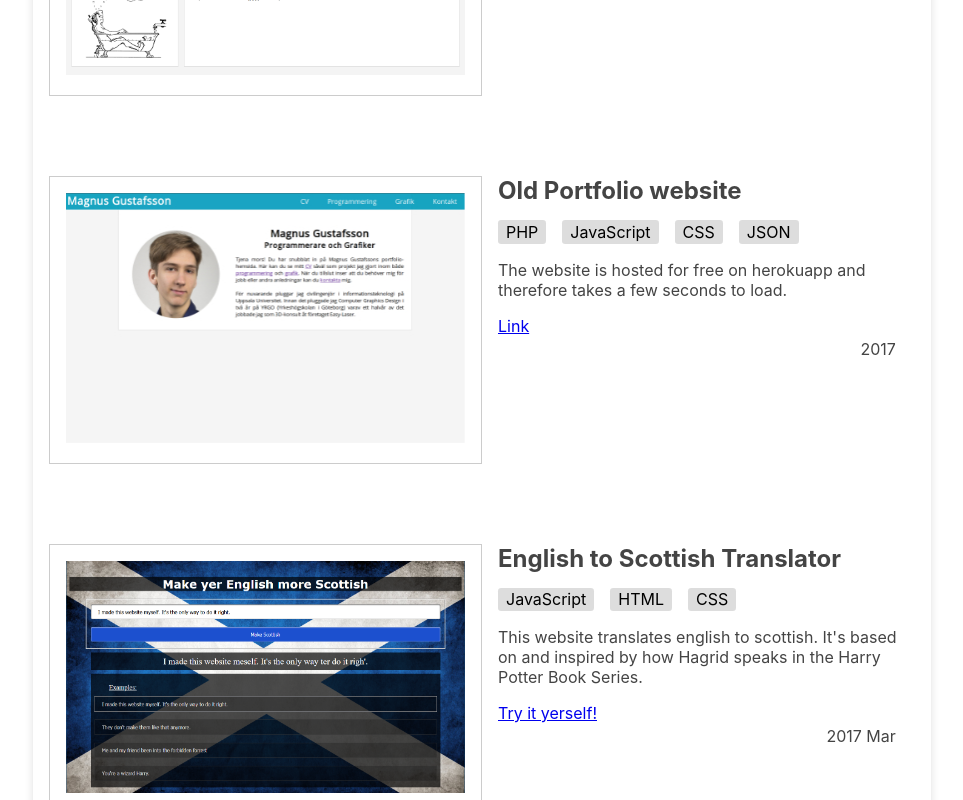
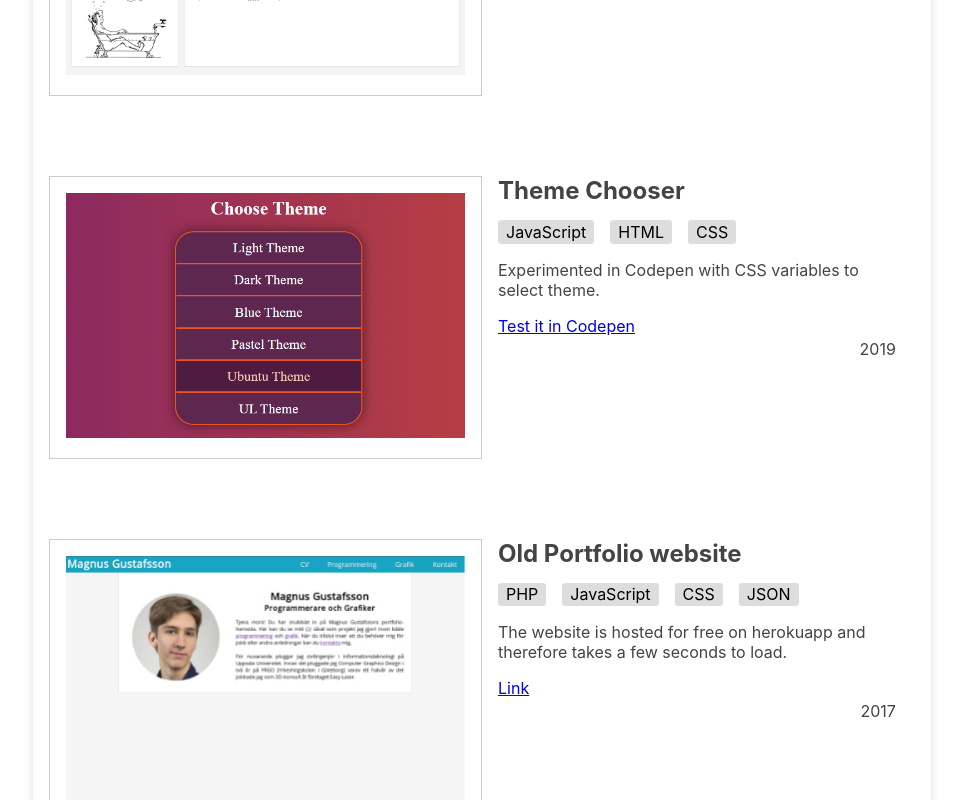
Before and after one commit to Magnus93/magnus-g-ts, a React app: page / in a window 1280 px wide. Shown: the part 900-1700 px from the top of the page, without its empty margins (158-1121 px from the left). Built offline with nearby package versions, Linux system fonts and the light colour scheme.

Commit message:
Add Theme Chooser project

```diff
--- a/src/components/projects/project.ts
+++ b/src/components/projects/project.ts
@@ -6,7 +6,7 @@ import bumptonormal from "./img/BumpNormalMap.png";
 import matrixscreen from "./img/matrixscreenshot.png";
 import flyingtree from "./img/flying-tree.png";
 import scottish from "./img/scottish.png";
-// import themechooser from "./img/theme-chooser.png";
+import themechooser from "./img/theme-chooser.png";
 import kronkgame from "./img/kronkgame.jpg";
 
 interface Link {
@@ -50,6 +50,17 @@ let projects : ProjectData[] = [
         image: stochsdwebpage,
         tags: ["React", "JavaScript", "HTML", "CSS"],
         desc: "Made StochSD's official webpage in React.",
+        time: "2019",
+        links: [{
+            "name": "Test it in Codepen",
+            "href": "https://codepen.io/MrArne/pen/OJPOzea"
+        }]
+    },
+    {
+        title: "Theme Chooser",
+        image: themechooser,
+        tags: ["JavaScript", "HTML", "CSS"],
+        desc: "Experimented in Codepen with CSS variables to select theme.",
         time: "2019",
         links: [{
             "name": "Test it in Codepen",
```
